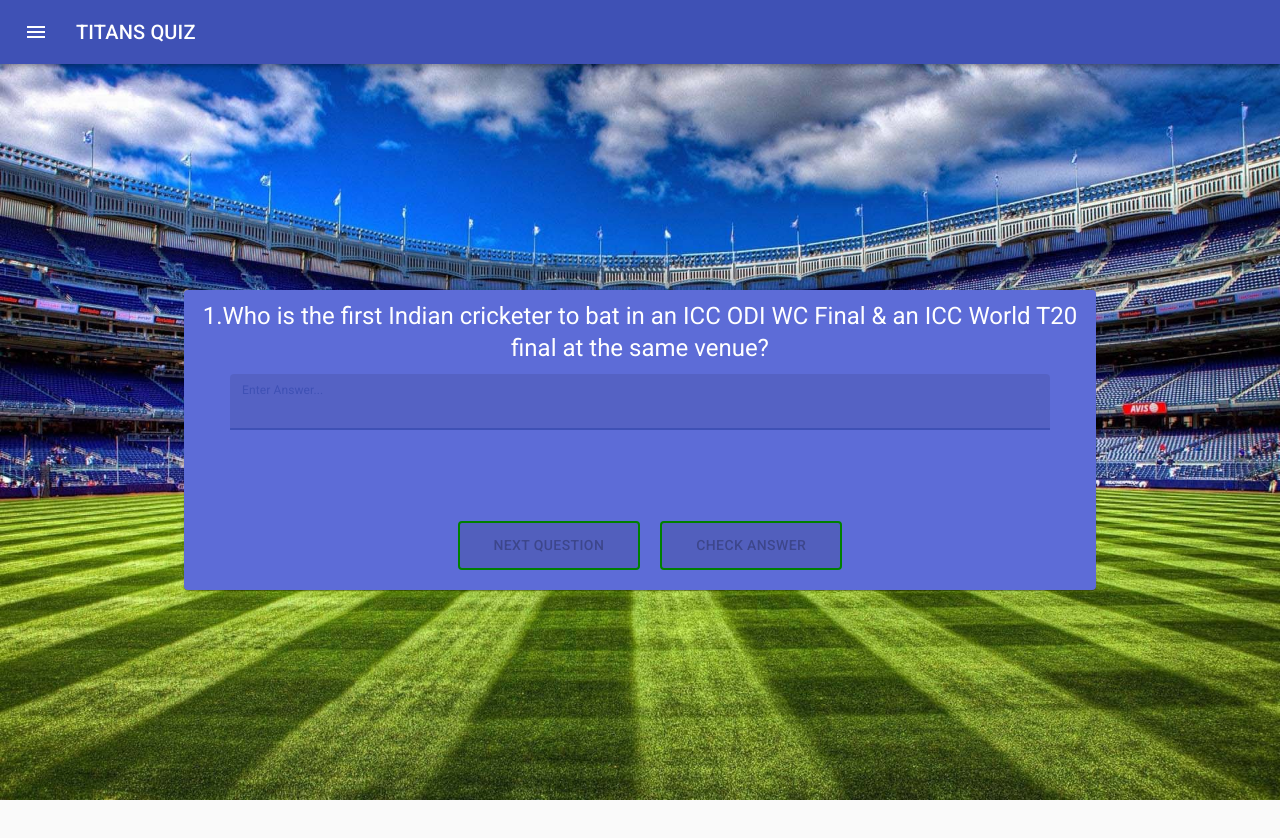
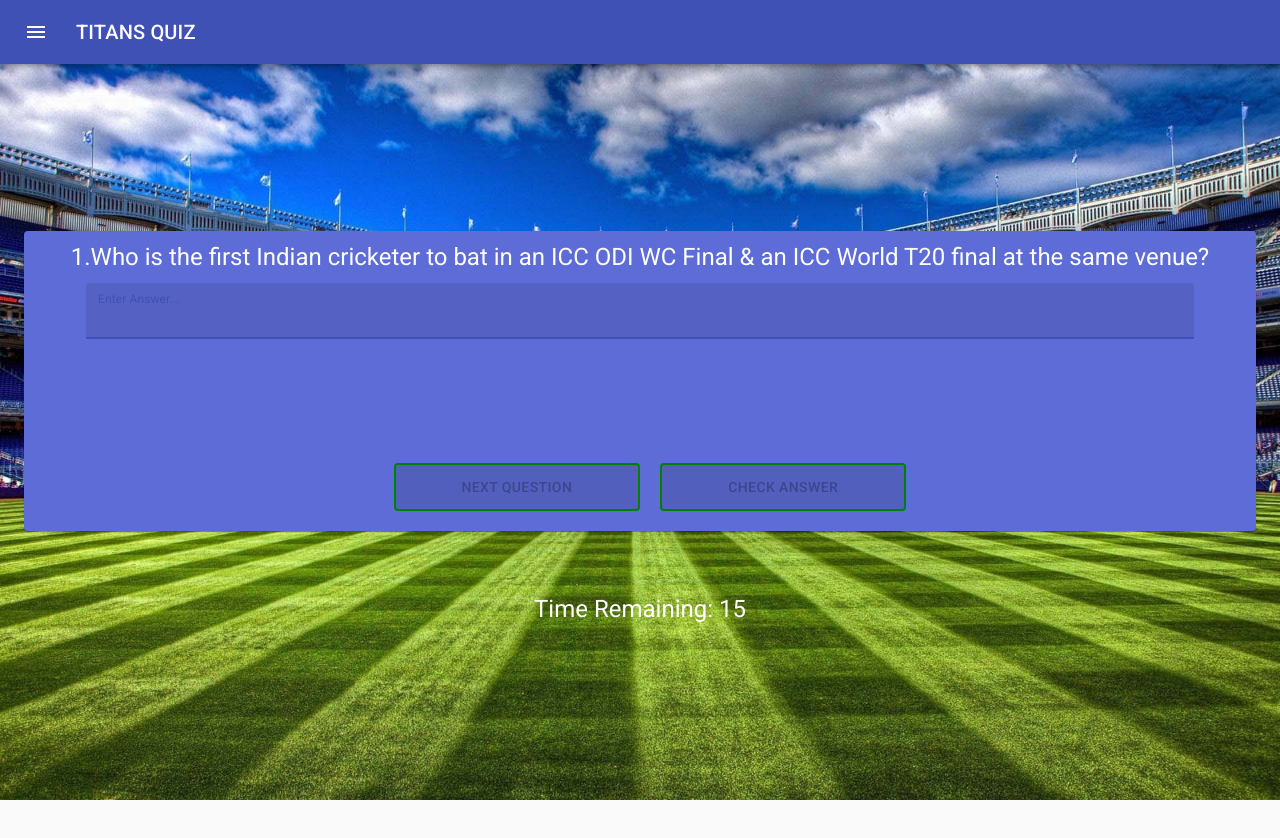
Before and after one commit to Tarun9293/Project-Titans, a React (Create React App) app: page /General in a window 1280 px wide. Built offline with nearby package versions, Linux system fonts and the light colour scheme.

Commit message:
Added Timer

```diff
--- a/src/components/General/General.js
+++ b/src/components/General/General.js
@@ -6,6 +6,8 @@ import { fetchData} from '../../redux/worldcup/worldCupActions';
 import Questions from '../Questions/Questions'
 import useStyles from './Styles';
 import CircularProgress from '@material-ui/core/CircularProgress';
+import Timer from '../Timer';
+import { SignalCellularNull } from '@material-ui/icons';
 
 
 
@@ -17,10 +19,13 @@ function General({fetchData,questions}) {
   const classes =useStyles();
   const [currQues,setCurrentQues]=useState(0)
   const [showAnswer,setShowAnswer]=useState(false)
+  const [checkAnswer, setCheckAnswer] = useState(false)
+  const [timer, showTimer] = useState(false)
+
     return (
       <main>
-      <Container maxWidth='md'  >
-      <Grid  container spacing={2} alignItems="center" justify="center"style={{ minHeight: "100vh" }}>
+      <Container >
+      <Grid  container spacing={5} alignItems="center" justify="center" style={{ minHeight: "100vh" }}>
         <Grid item xs={12}>
           <Paper className={classes.paper} >
           {!questions.isLoading ?
@@ -30,11 +35,25 @@ function General({fetchData,questions}) {
           setCurrentQues={setCurrentQues}
           showAnswer={showAnswer}
           setShowAnswer={setShowAnswer}
+          checkAnswer={checkAnswer}
+          setCheckAnswer={setCheckAnswer}
+          timer={timer}
+          showTimer={showTimer}
           /> : <CircularProgress color="secondary"/>
           }
          </Paper>
+          <Paper style={{backgroundColor: 'transparent',boxShadow: 'none',marginTop:'5%'}}>
+            {!timer ?
+           <Timer questions={questions} checkAnswer={checkAnswer}
+           setCurrentQues={setCurrentQues}
+           currQues={currQues} timer={timer}
+           showTimer={showTimer}
+           />:null}
+           </Paper>
           </Grid>
+
           </Grid>
+
         </Container>
         </main>
     )
--- a/src/components/General/Styles.js
+++ b/src/components/General/Styles.js
@@ -8,7 +8,7 @@ const useStyles = makeStyles((theme) => ({
     },
     typo:{
       padding: '10px',
-      color:'white'
+      color:'white',
     }
   }));
 
--- a/src/components/Questions/Questions.js
+++ b/src/components/Questions/Questions.js
@@ -1,9 +1,10 @@
 import { Button, Typography } from '@material-ui/core'
-import React, { useState} from 'react'
+import React, { useState,useReducer} from 'react'
 import useStyles from './Styles'
 import { useHistory } from "react-router";
 import { Field, reduxForm } from 'redux-form';
 import {renderTextField} from './textField'
+import {connect} from 'react-redux'
 
 
 
@@ -20,27 +21,38 @@ const required =(value)=>
   return undefined
 }
 
+const reducer=(state,action)=>
+{
+  switch(action)
+  {
+    case 'increaseScore':
+      return state +1
+      default:
+        return state
+  }
+}
 
-
-function Questions({ questions, currQues, setCurrentQues,handleSubmit,valid}) {
+function Questions({ questions, currQues,showTimer,setCurrentQues,checkAnswer,setCheckAnswer,handleSubmit,valid}) {
   const classes = useStyles();
   const history = useHistory();
   const [answerValue, setanswerValue] = useState('')
   const [correctAnswer, setcorrectAnswer] = useState(false)
-  const [checkAnswer, setCheckAnswer] = useState(false)
-  const [score, setScore] = useState(0)
+
+  const score=0
   let length = questions.data.length
+  const [Totalscore,dispatch]=useReducer(reducer,score)
 
   function setPreviousQues() {
     if (currQues < length - 1) {
       setCurrentQues(currQues+1);
       setCheckAnswer(false);
+      showTimer(false);
     }
     else {
       history.push('/Results');
       history.push(
         {
-          customNameData : score
+          customNameData : Totalscore
       });
     }
 
@@ -49,12 +61,14 @@ function Questions({ questions, currQues, setCurrentQues,handleSubmit,valid}) {
   function setNextQuestion() {
     if (currQues < length - 1) {
       setCurrentQues(currQues + 1);
+      showTimer(true);
+      setTimeout(() => {  showTimer(false); }, 1);
     }
     else {
       history.push('/Results');
       history.push(
         {
-          customNameData : score
+          customNameData : Totalscore
       });
     }
   }
@@ -78,11 +92,13 @@ function Questions({ questions, currQues, setCurrentQues,handleSubmit,valid}) {
     if (count >  0) {
       setcorrectAnswer(true);
       setCheckAnswer(true);
-      setScore(score+1);
+      showTimer(true);
+      dispatch('increaseScore')
     }
     else {
       setcorrectAnswer(false);
       setCheckAnswer(true);
+      showTimer(true);
     }
   }
 
@@ -149,4 +165,5 @@ function Questions({ questions, currQues, setCurrentQues,handleSubmit,valid}) {
   })(Questions);
 
 
+
 export default Questions
--- /dev/null
+++ b/src/components/Timer.js
@@ -0,0 +1,38 @@
+import React, { useEffect } from 'react'
+import { Typography } from '@material-ui/core'
+import { useHistory } from "react-router";
+
+
+
+
+function Timer({currQues,setCurrentQues,questions}) {
+
+    let length = questions.data.length
+    const [seconds, setSeconds] = React.useState(20);
+
+    React.useEffect(() => {
+        if (seconds > 0) {
+            setTimeout(() => setSeconds(seconds - 1), 1000);
+        } else {
+
+            if (currQues < length - 1) {
+                setCurrentQues(currQues + 1)
+                setSeconds(20);
+            }
+            else if(currQues <= length - 1){
+                clearTimeout();
+            }
+        }
+        return () => clearTimeout();
+    });
+
+    return (
+
+        <Typography style={{color:'white'}} variant='h5'>
+           Time Remaining: {seconds}
+        </Typography>
+
+    )
+}
+
+export default Timer
--- a/src/redux/general/generalReducer.js
+++ b/src/redux/general/generalReducer.js
@@ -1,7 +1,7 @@
 import {FETCH_DATA_SUCCESS,FETCH_DATA_REQUEST} from './generalTypes'
 const initialState = {
     data : [],
-    isLoading : true
+    isLoading : true,
 }
 
 
```
